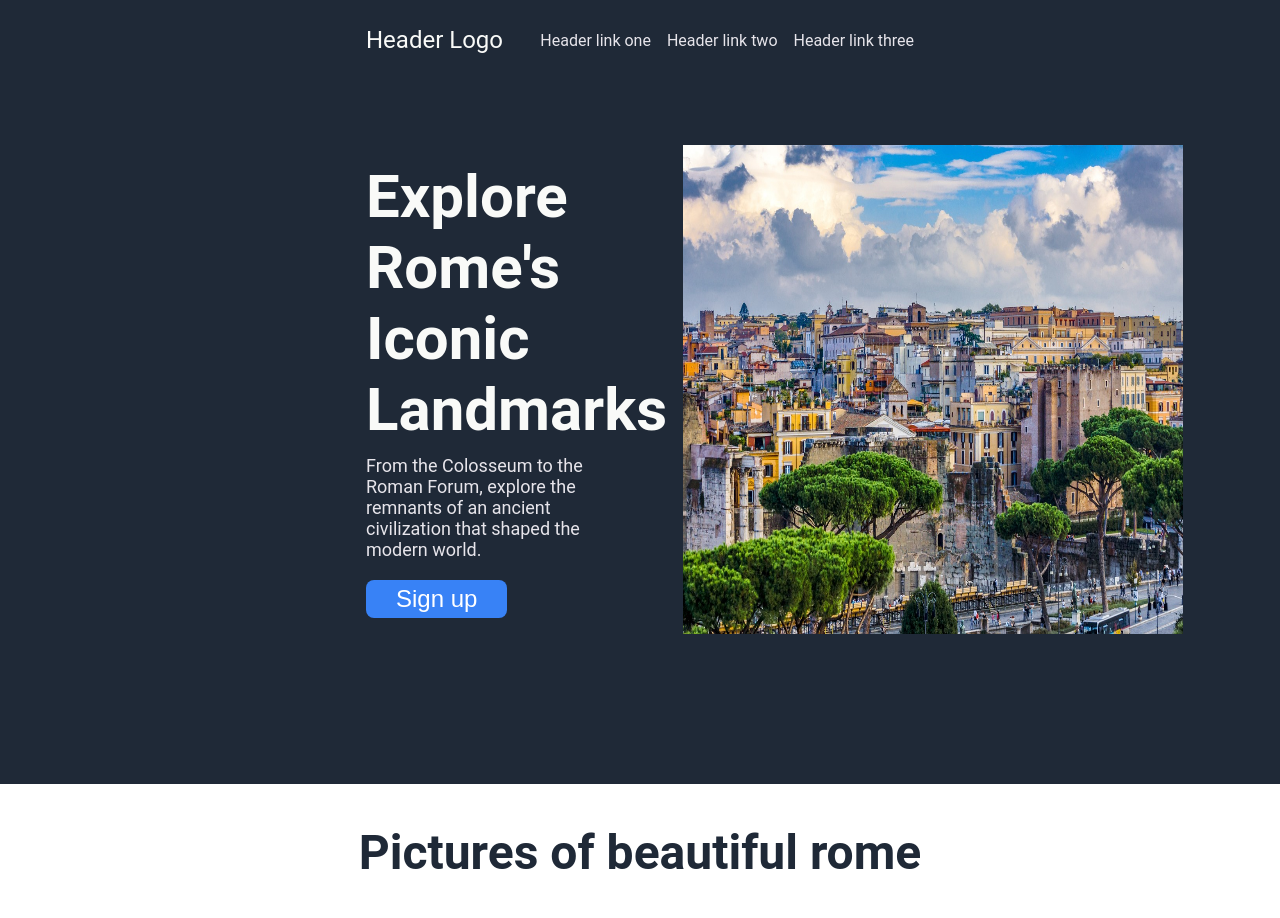
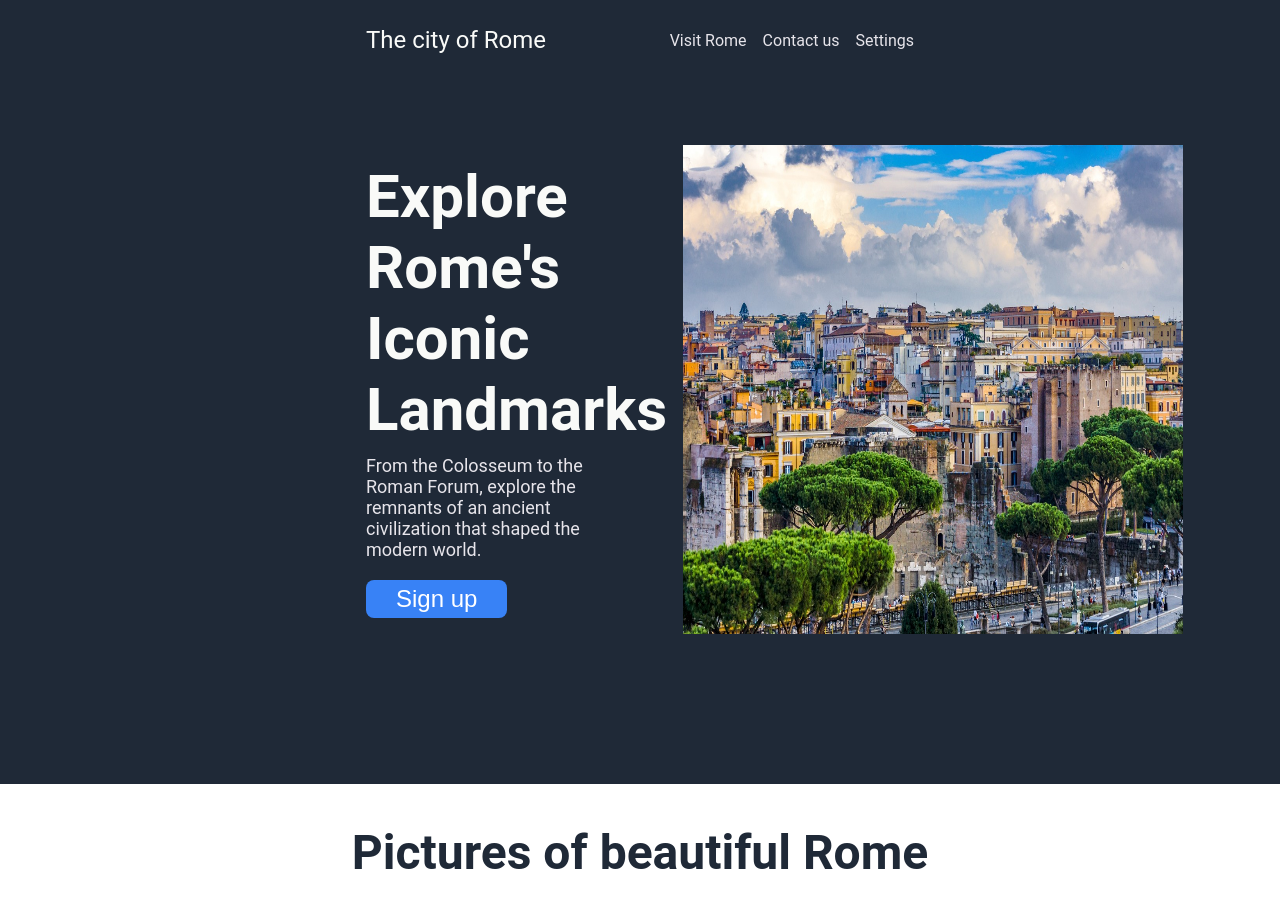
Before and after one commit to BilalKhoffash/landing-page, a plain HTML site: page index.html in a window 1280 px wide. Shown: the top 918 px of the page. Drawn offline with Linux system fonts and the light colour scheme.

Commit message:
Update content

```diff
--- a/index.html
+++ b/index.html
@@ -9,11 +9,11 @@
     <body>
         <div class="first-layer">
             <div class="hdr-text">
-                <div class="hdr-text-color1">Header Logo</div>
+                <div class="hdr-text-color1">The city of Rome</div>
                 <ul class="header-list">
-                    <li><a>Header link one</a></li>
-                    <li><a>Header link two</a></li>
-                    <li><a>Header link three</a></li>
+                    <li><a>Visit Rome</a></li>
+                    <li><a>Contact us</a></li>
+                    <li><a>Settings</a></li>
                 </ul>
             </div>
             <div class="start-info">
@@ -30,7 +30,7 @@
             </div>
         </div>
         <div class="content">
-            <div class="colorcontent">Pictures of beautiful rome</div>
+            <div class="colorcontent">Pictures of beautiful Rome</div>
             <div class="maincontent">
                 <div class="item">
                     <div class="imgph2"><img src="./images/architecture-4732390_1280.jpg" alt="Image of ancient ceiling"></div>
@@ -61,7 +61,7 @@
                         Call to action! It's time!
                     </div>
                     <div class="textsign1">
-                        Sign up for a weekly newsletter for rome news!
+                        Sign up for a weekly newsletter for Rome news!
                     </div>
                 </div>
                 <button class="signup1">Sign up</button>
```
